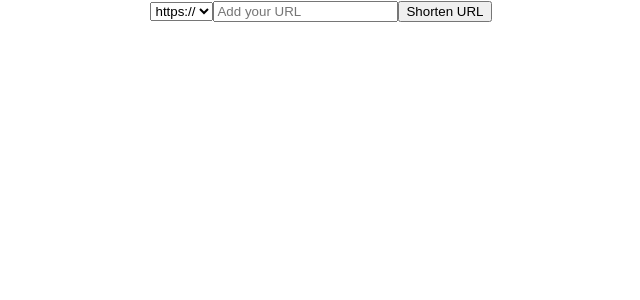
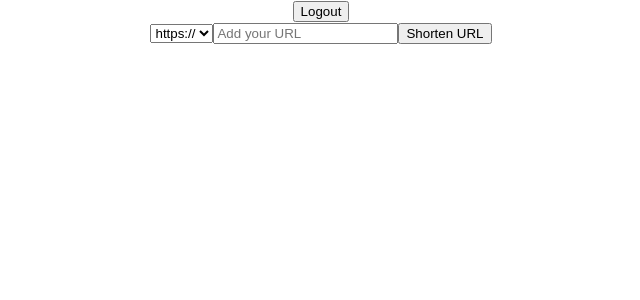
Before and after one commit to petrussola/url-shortener-frontend, a React (Create React App) app: page / in a window 1280 px wide. Shown: the top 300 px of the page, without its empty margins (319-959 px from the left). Built offline with nearby package versions, Linux system fonts and the light colour scheme.

Commit message:
Create logout component

```diff
--- a/src/App.js
+++ b/src/App.js
@@ -6,6 +6,7 @@ import FetchUrl from './Components/FetchUrl';
 import AddUrl from './Components/AddUrl';
 import SignUp from './Components/Auth/SignUp';
 import Login from './Components/Auth/Login';
+import Logout from './Components/Auth/Logout';
 
 function App() {
 	const [redirect, setRedirect] = useState(false);
@@ -14,10 +15,11 @@ function App() {
 	const [shortUrl, setShortUrl] = useState(null);
 
 	// auth related state
-	const [displayMessage, setDisplayMessage] = useState(''); // above form feedback message to user when signing up or logging in
+	const [displayMessage, setDisplayMessage] = useState('');
 
 	return (
 		<div className='App'>
+			<Route path='/' component={Logout} />
 			<Switch>
 				<Route
 					path='/signup'
--- a/src/Components/AddUrl.js
+++ b/src/Components/AddUrl.js
@@ -6,21 +6,6 @@ import baseApi from '../Config/config';
 import React, { useState, useRef } from 'react';
 import axios from 'axios';
 require('dotenv').config();
-
-// axios.interceptors.request.use(
-// 	(config) => {
-// 		const { origin } = new URL(config.url);
-// 		const allowedOrigins = [baseApi];
-// 		const token = localStorage.getItem('token');
-// 		if (allowedOrigins.includes(origin)) {
-// 			config.headers.authorization = token;
-// 		}
-// 		return config;
-// 	},
-// 	(error) => {
-// 		return Promise.reject(error);
-// 	}
-// );
 
 const AddUrl = ({ location, match, history, shortUrl, setShortUrl }) => {
 	const [urlInput, setUrlInput] = useState('');
@@ -47,7 +32,7 @@ const AddUrl = ({ location, match, history, shortUrl, setShortUrl }) => {
 		const newUrl = `${protocolInput}${urlInput}`;
 		// api call
 		axios
-			.post(`${baseApi}/create-url`, { newUrl })
+			.post(`/create-url`, { newUrl })
 			.then((res) => {
 				// clean loading state
 				setIsLoading(false);
--- /dev/null
+++ b/src/Components/Auth/Logout.js
@@ -0,0 +1,19 @@
+import React from 'react';
+import axios from 'axios';
+
+const Logout = ({ history }) => {
+	const logOutHandler = () => {
+		console.log(document.cookie);
+		axios
+			.get('/auth/logout')
+			.then((res) => {
+				history.push('/login');
+			})
+			.catch((error) => {
+				debugger;
+			});
+	};
+	return <button onClick={logOutHandler}>Logout</button>;
+};
+
+export default Logout;
```
